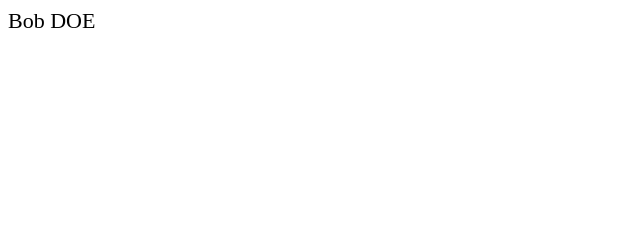
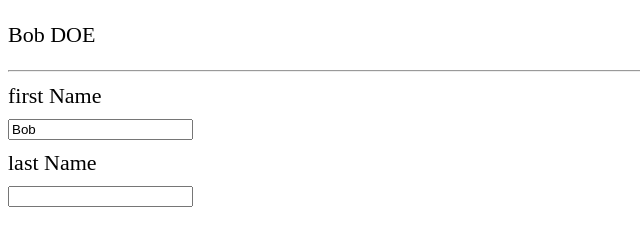
Before and after one commit to satyamkale27/Vue, a plain HTML site: page vue-fundamentals/index.html in a window 1280 px wide. Shown: the whole page, without its empty margins (0-640 px from the left). Drawn offline with nearby package versions, Linux system fonts and the light colour scheme.

Commit message:
used v-model directive to auto update name (in this case)

```diff
--- a/vue-fundamentals/index.html
+++ b/vue-fundamentals/index.html
@@ -6,7 +6,14 @@
   </head>
 
   <body>
-    <div id="app" v-cloak>{{ fullName() }}</div>
+    <div id="app" v-cloak>
+      <p>{{ fullName() }}</p>
+      <hr />
+      <label>first Name</label>
+      <input type="text" v-model="firstName" />
+      <label>last Name</label>
+      <input type="text" />
+    </div>
     <!-- <div id="app2">{{firstName}} {{lastName}}</div> -->
 
     <script src="https://unpkg.com/vue@3/dist/vue.global.js"></script>
```
